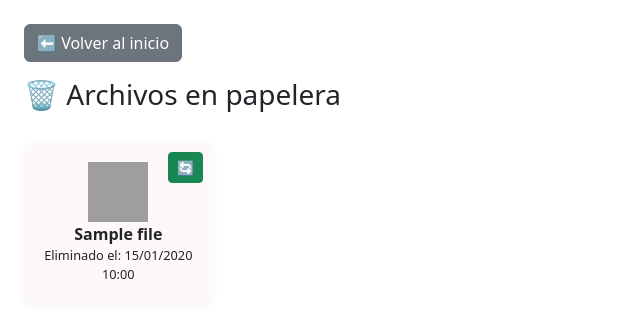
After one commit to andres-app/drive, a PHP site: page /trash.php in a window 1280 px wide. The commit adds this page. Shown: the top 327 px of the page, without its empty margins (0-640 px from the left). Run offline with PHP 8.4, Linux system fonts and the light colour scheme; the visitor is signed in with stand-in values (Sample User, id 1); tables that the repository leaves empty or names only in its code hold one stand-in row (values such as "Sample post"); grey boxes are pictures that could not be loaded.

Commit message:
feat: agrega visualizacion de papelera

```diff
--- a/index.php
+++ b/index.php
@@ -259,6 +259,8 @@ function getFileIcon($fileName)
         </div>
         <button type="button" class="btn btn-sm w-100 modal-option" data-bs-toggle="modal" data-bs-target="#uploadModal">📄 Subir archivo</button>
         <div class="mt-auto">
+        <a href="trash.php" class="btn btn-sm btn-outline-danger mt-2 w-100">🗑 Ver papelera</a>
+
             <hr class="bg-light">
             <p class="mb-1">👤 <?php echo htmlspecialchars($_SESSION['username']); ?></p>
             <a href="logout.php" class="btn btn-sm btn-warning mt-1 w-100">Cerrar sesión</a>
--- /dev/null
+++ b/trash.php
@@ -0,0 +1,102 @@
+<?php
+session_start();
+require_once 'config.php';
+
+if (!isset($_SESSION['user_id'])) {
+    header('Location: login.php');
+    exit;
+}
+
+$userId = $_SESSION['user_id'];
+
+$stmt = $conn->prepare("SELECT * FROM files WHERE user_id = ? AND activo = 0 ORDER BY created_at DESC");
+$stmt->execute([$userId]);
+$deletedFiles = $stmt->fetchAll(PDO::FETCH_ASSOC);
+
+function getFileIcon($fileName)
+{
+    $extension = strtolower(pathinfo($fileName, PATHINFO_EXTENSION));
+    $icons = [
+        'pdf' => 'https://cdn-icons-png.flaticon.com/512/337/337946.png',
+        'doc' => 'https://cdn-icons-png.flaticon.com/512/732/732052.png',
+        'docx' => 'https://cdn-icons-png.flaticon.com/512/732/732052.png',
+        'xls' => 'https://cdn-icons-png.flaticon.com/512/732/732220.png',
+        'xlsx' => 'https://cdn-icons-png.flaticon.com/512/732/732220.png',
+        'ppt' => 'https://cdn-icons-png.flaticon.com/512/732/732076.png',
+        'pptx' => 'https://cdn-icons-png.flaticon.com/512/732/732076.png',
+        'jpg' => 'https://cdn-icons-png.flaticon.com/512/136/136524.png',
+        'jpeg' => 'https://cdn-icons-png.flaticon.com/512/136/136524.png',
+        'png' => 'https://cdn-icons-png.flaticon.com/512/136/136524.png',
+        'gif' => 'https://cdn-icons-png.flaticon.com/512/136/136530.png',
+        'txt' => 'https://cdn-icons-png.flaticon.com/512/3022/3022259.png',
+        'zip' => 'https://cdn-icons-png.flaticon.com/512/6861/6861248.png',
+        'rar' => 'https://cdn-icons-png.flaticon.com/512/7100/7100970.png',
+        'mp4' => 'https://cdn-icons-png.flaticon.com/512/1179/1179069.png',
+        'mp3' => 'https://cdn-icons-png.flaticon.com/512/727/727245.png',
+    ];
+    return $icons[$extension] ?? 'https://cdn-icons-png.flaticon.com/512/833/833524.png';
+}
+?>
+
+<!DOCTYPE html>
+<html lang="es">
+<head>
+    <meta charset="UTF-8">
+    <title>Papelera</title>
+    <link rel="stylesheet" href="https://cdn.jsdelivr.net/npm/bootstrap@5.3.0/dist/css/bootstrap.min.css">
+    <style>
+        .grid-container {
+            display: grid;
+            grid-template-columns: repeat(auto-fill, minmax(180px, 1fr));
+            gap: 20px;
+            margin-top: 30px;
+        }
+
+        .grid-item {
+            background-color: #fff8f8;
+            border-radius: 12px;
+            box-shadow: 0 2px 8px rgba(0, 0, 0, 0.05);
+            text-align: center;
+            padding: 20px;
+            position: relative;
+        }
+
+        .grid-item img {
+            width: 60px;
+            height: 60px;
+        }
+
+        .restore-btn {
+            position: absolute;
+            top: 10px;
+            right: 10px;
+        }
+
+        .file-name {
+            white-space: nowrap;
+            overflow: hidden;
+            text-overflow: ellipsis;
+            display: block;
+        }
+    </style>
+</head>
+<body class="p-4">
+
+    <a href="index.php" class="btn btn-secondary mb-3">⬅ Volver al inicio</a>
+    <h3 class="mb-4">🗑 Archivos en papelera</h3>
+
+    <div class="grid-container">
+        <?php foreach ($deletedFiles as $file): ?>
+            <div class="grid-item">
+                <form method="POST" action="restore.php" class="restore-btn">
+                    <input type="hidden" name="restore_id" value="<?= $file['id'] ?>">
+                    <button type="submit" class="btn btn-sm btn-success">🔄</button>
+                </form>
+                <img src="<?= getFileIcon($file['name']) ?>" alt="icono">
+                <strong class="file-name"><?= htmlspecialchars($file['name']) ?></strong>
+                <div style="font-size: 0.8rem;">Eliminado el: <?= date('d/m/Y H:i', strtotime($file['created_at'])) ?></div>
+            </div>
+        <?php endforeach; ?>
+    </div>
+</body>
+</html>
```
Also changed, not shown: restore.php (added, +20 -0 lines).
